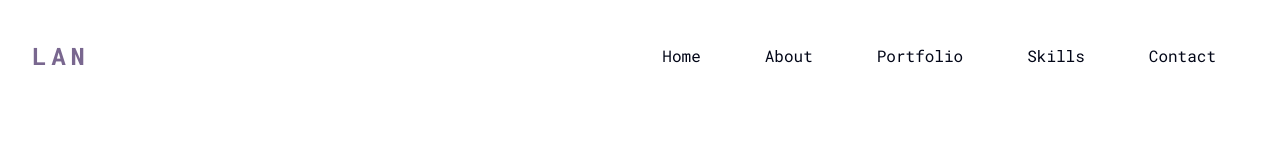
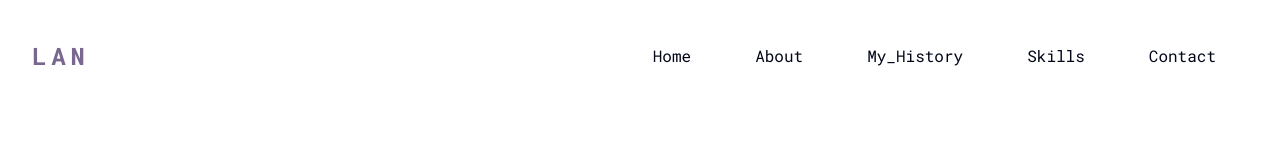
Before and after one commit to erlankurnia/erlankurnia.github.io, a Vue app: page / in a window 1280 px wide. Shown: the top 146 px of the page. Built offline with nearby package versions, Linux system fonts and the light colour scheme; what vue-powerglitch would draw is missing.

Commit message:
Modify navigation . .

```diff
--- a/src/components/NavbarComponent.vue
+++ b/src/components/NavbarComponent.vue
@@ -38,7 +38,7 @@
 								<a href="#about" class="lan-nav-link">About</a>
 							</li>
 							<li class="group">
-								<a href="#portfolio" class="lan-nav-link">Portfolio</a>
+								<a href="#story" class="lan-nav-link">My_History</a>
 							</li>
 							<li class="group">
 								<a href="#skills" class="lan-nav-link">Skills</a>
--- a/src/components/StoryComponent.vue
+++ b/src/components/StoryComponent.vue
@@ -1,5 +1,5 @@
 <template>
-	<section id="about" class="pt-24 pb-16 bg-bgPrimary">
+	<section id="story" class="pt-24 pb-16 bg-bgPrimary">
 		<div class="container">
 			<div class="w-full p-4">
 				<div class="mx-auto mb-6 text-center">
```
